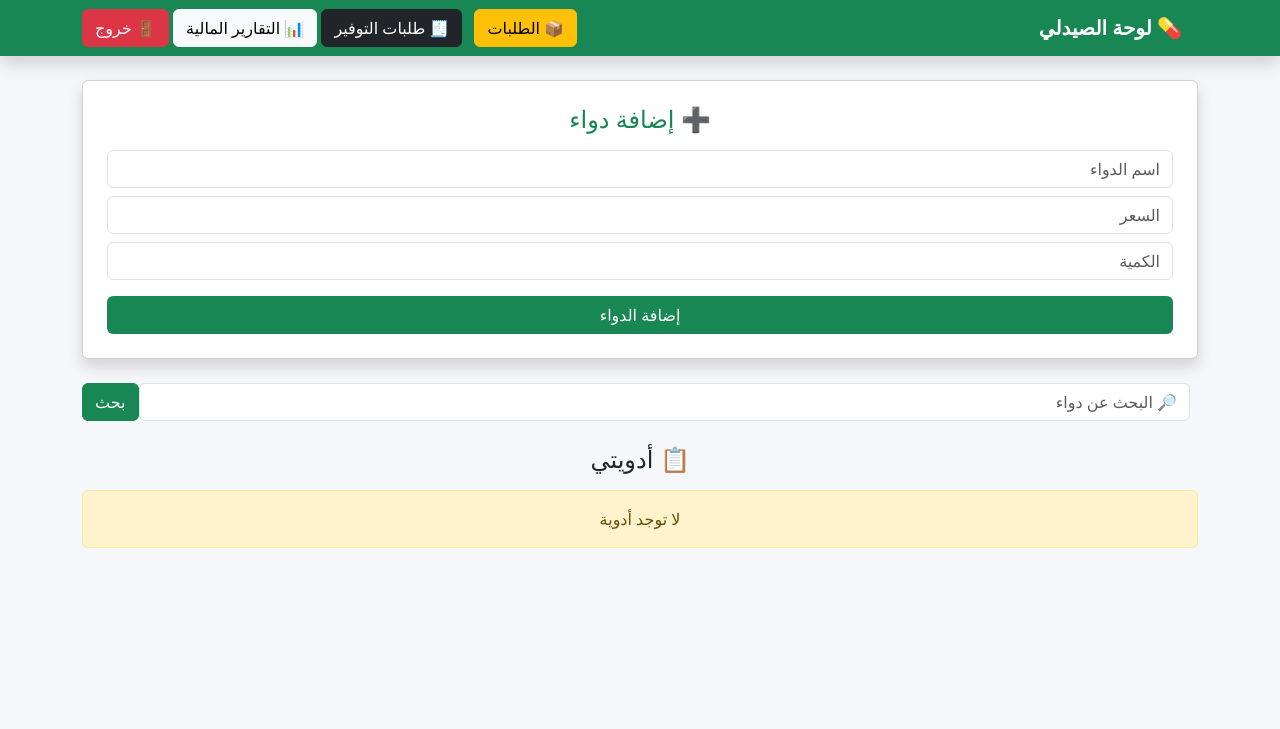
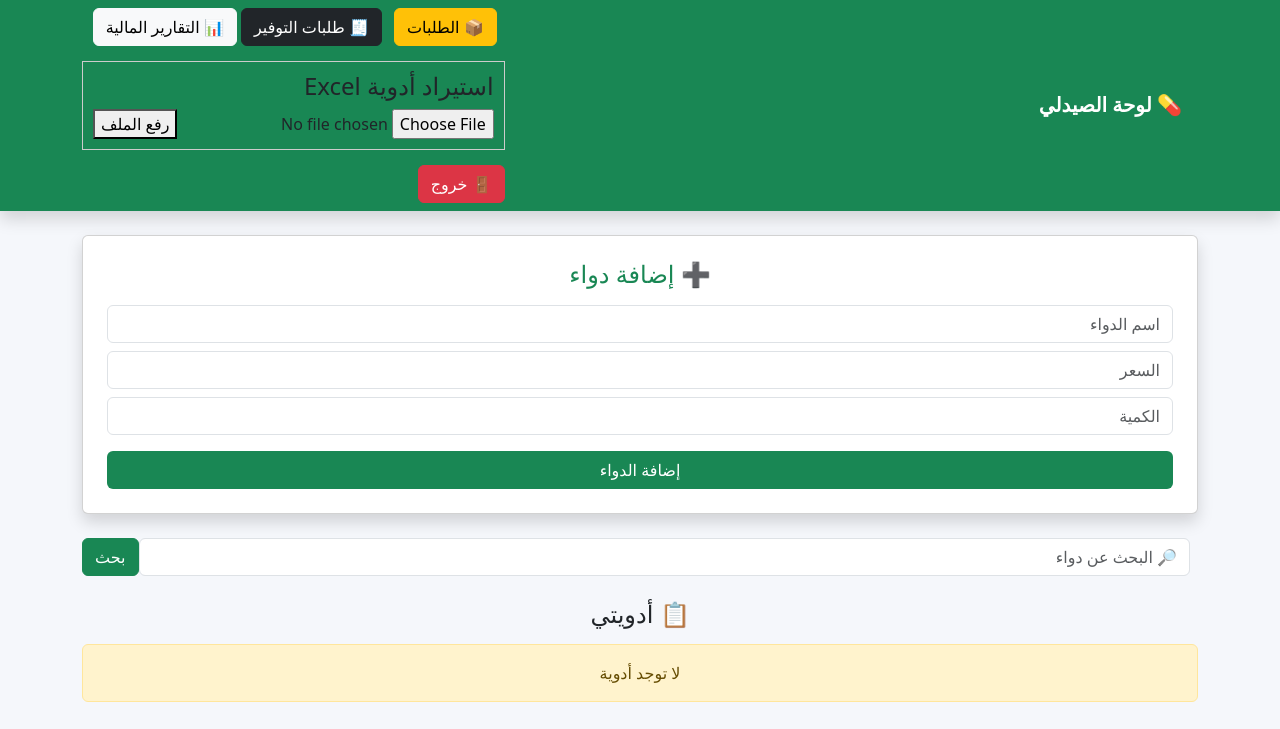
Before and after one commit to reda336/Pharmacy-Managment-System, a Flask app: template templates/pharmacist.html in a window 1280 px wide. Shown: the top 729 px of the page. Run offline with Flask 3, Linux system fonts and the light colour scheme; the template is opened without the code that fills it, so the values that code supplies are empty.

Commit message:
Update pharmacist.html

```diff
--- a/templates/pharmacist.html
+++ b/templates/pharmacist.html
@@ -83,7 +83,14 @@ class="btn btn-dark position-relative me-2">
 class="btn btn-light">
 📊 التقارير المالية
 </a>
+<div style="margin: 15px 0; padding: 10px; border: 1px solid #ccc;">
+     <h4>استيراد أدوية  Excel</h4>
 
+    <form action="/import_drugs" method="POST" enctype="multipart/form-data">
+        <input type="file" name="file" accept=".xlsx" required>
+        <button type="submit">رفع الملف</button>
+    </form>
+</div>
 <a href="{{ url_for('logout') }}"
 class="btn btn-danger">
 🚪 خروج
```
